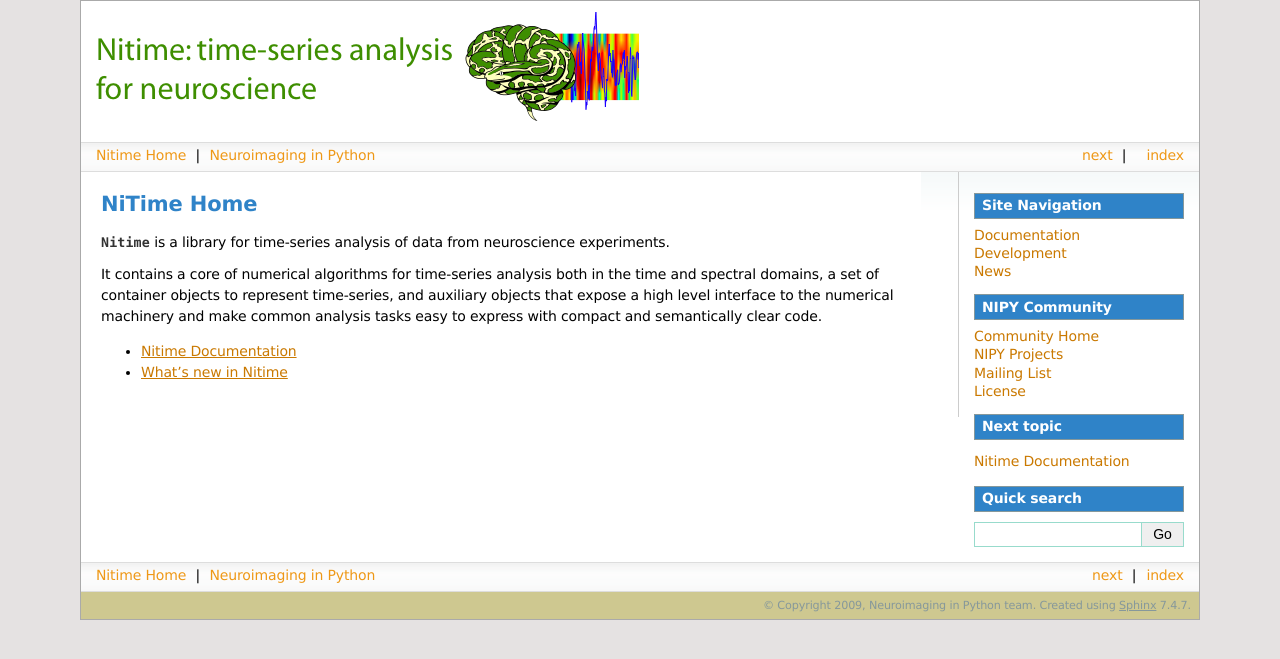
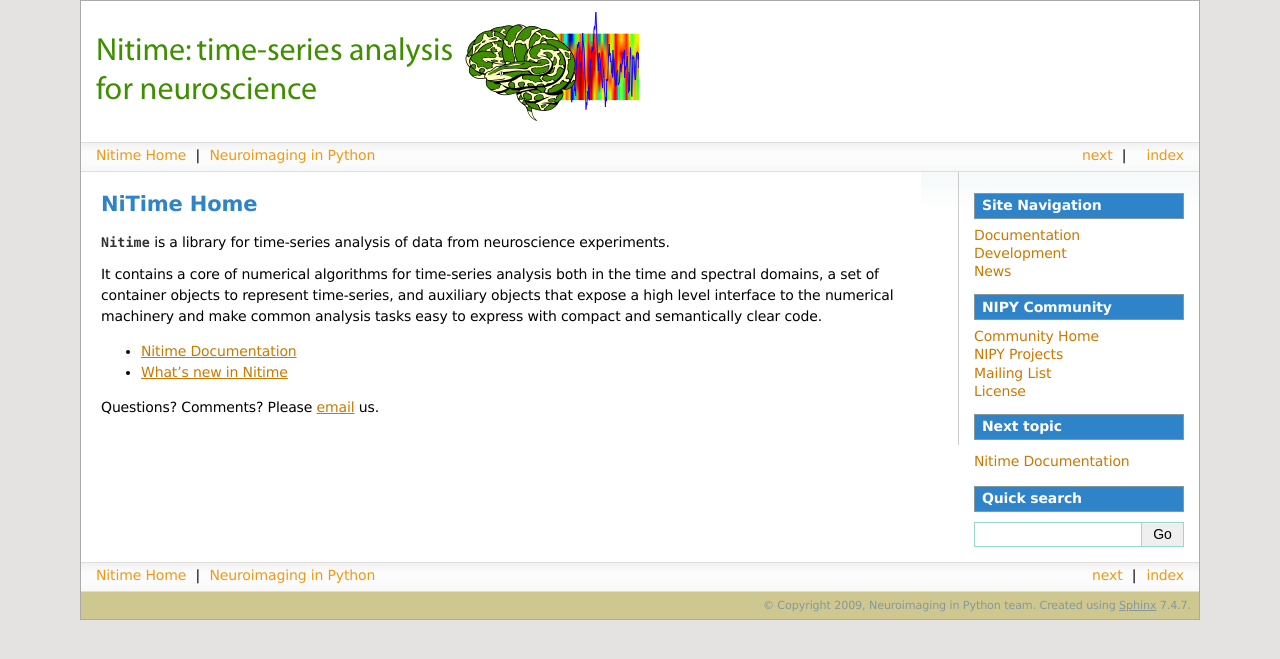
Before and after one commit to nipy/nitime, a Sphinx documentation site: the page built from doc/index.rst, in a window 1280 px wide. Shown: the top 659 px of the page. Built offline with Sphinx 7.4.7, drawn with Linux system fonts in a browser that asks for light colours; formulas are drawn with MathJax 3; pages that are not in the unit, such as notebooks, are missing from menus; the version number could not be read and is left out.

Commit message:
DOC: We mean it.

```diff
--- a/doc/index.rst
+++ b/doc/index.rst
@@ -17,3 +17,7 @@
    documentation
    whatsnew/index
    examples/index
+
+Questions? Comments? Please `email`_ us.
+
+.. _email: http://projects.scipy.org/mailman/listinfo/nipy-devel
```
